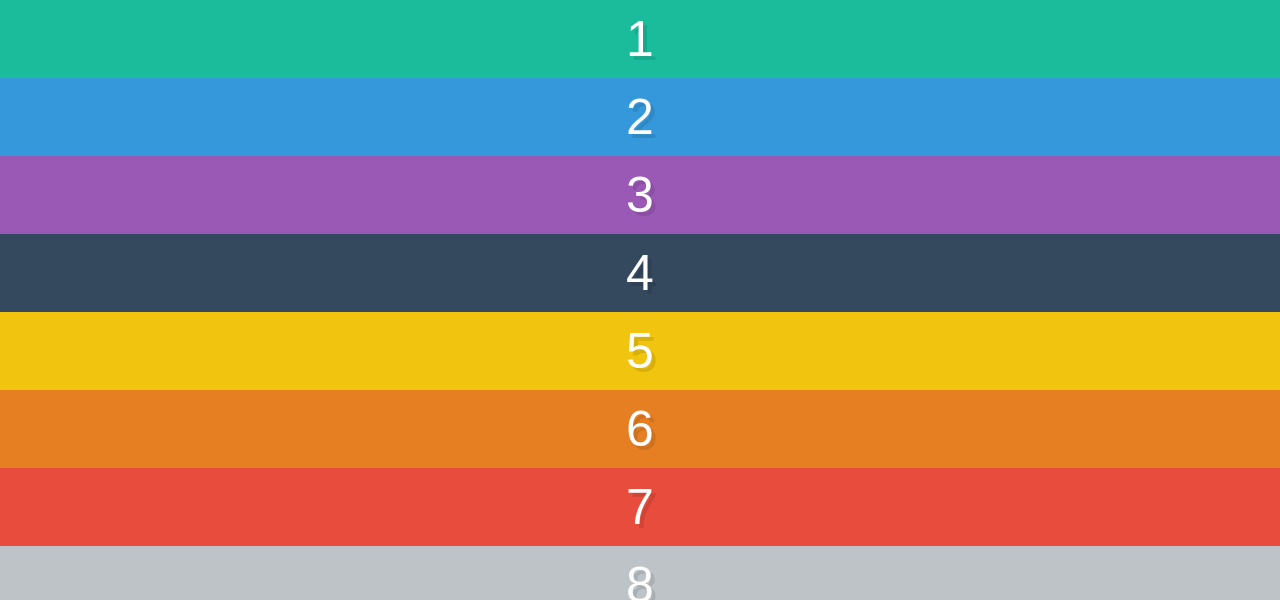
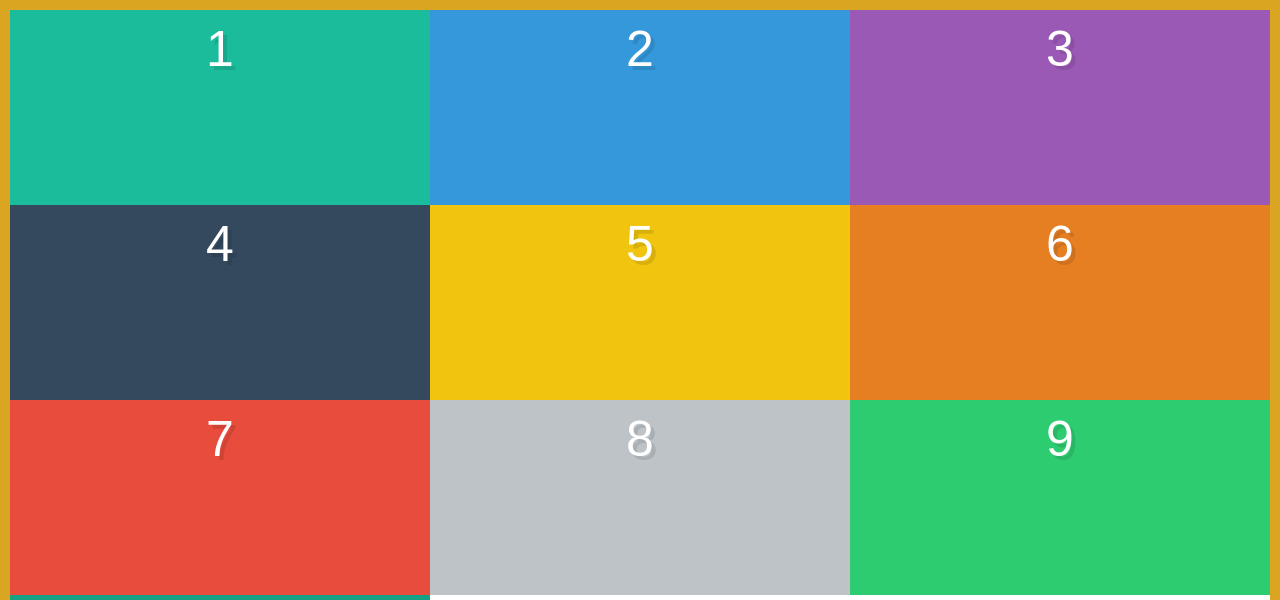
Before and after one commit to leogsouza/learn-flexbox, a plain HTML site: page flex-wrapping-and-columns/index.html in a window 1280 px wide. Shown: the top 600 px of the page. Drawn offline with Linux system fonts and the light colour scheme.

Commit message:
Finish flex-wrapping tutorial

```diff
--- a/flex-wrapping-and-columns/style.css
+++ b/flex-wrapping-and-columns/style.css
@@ -26,3 +26,19 @@ input[type=reset],input[type=submit]{-webkit-appearance:button;cursor:pointer;}b
 .box8 { background:#bdc3c7;}
 .box9 { background:#2ecc71;}
 .box10 { background:#16a085;}
+
+/* Flexbox style starts below */
+.container {
+  display: flex;
+  border: 10px solid goldenrod;
+  min-height: 100vh;
+  flex-wrap: wrap;
+  /* flex-direction: column;*/
+}
+
+.box {
+  width: 33.33%; /*calc(33.33% - 20px); /* 20px = 10px each side */
+  /* margin: 10px;*/
+  /* padding: 10px; */
+  /* border: 10px solid mistyrose; */
+}
```
